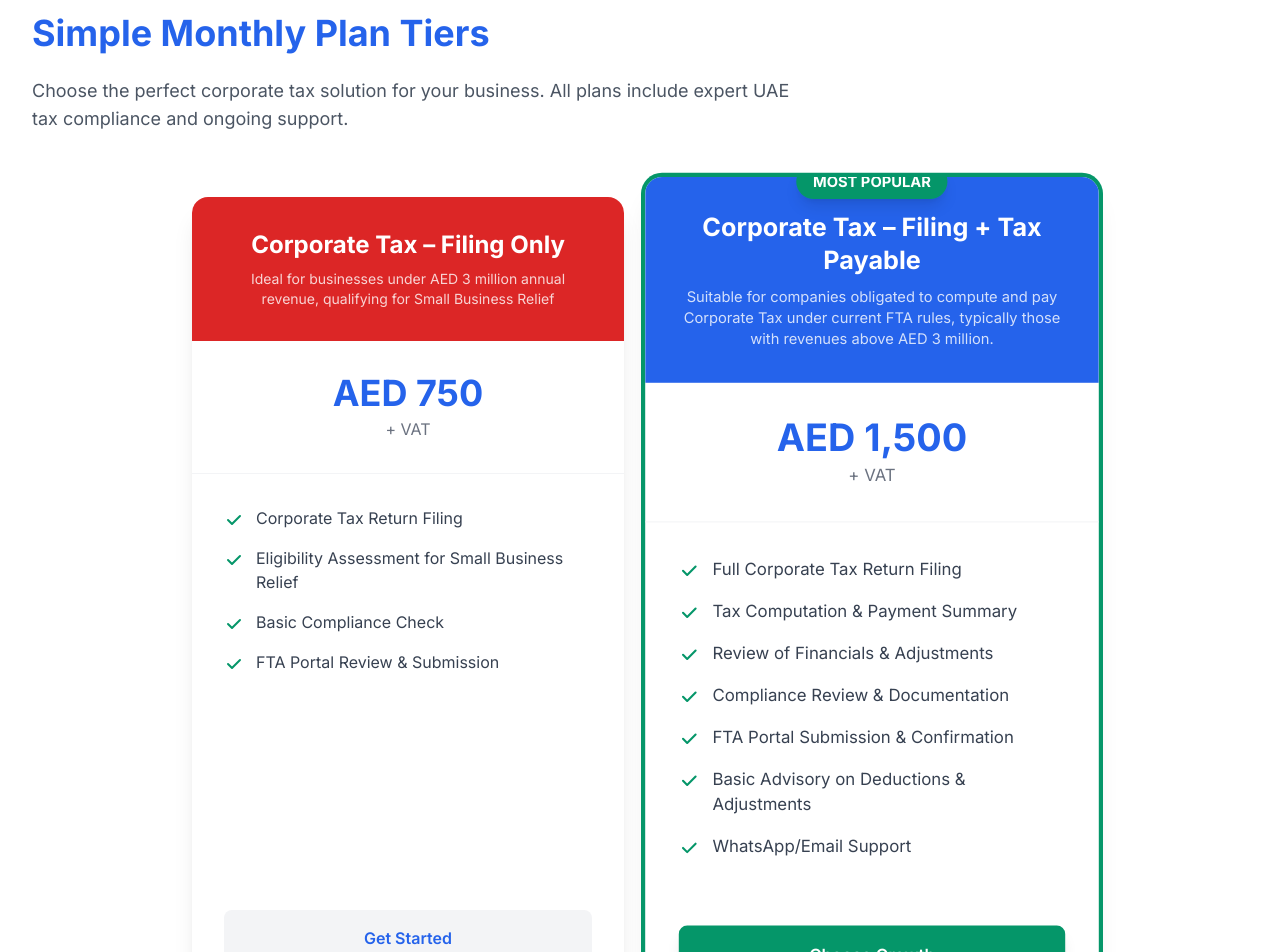
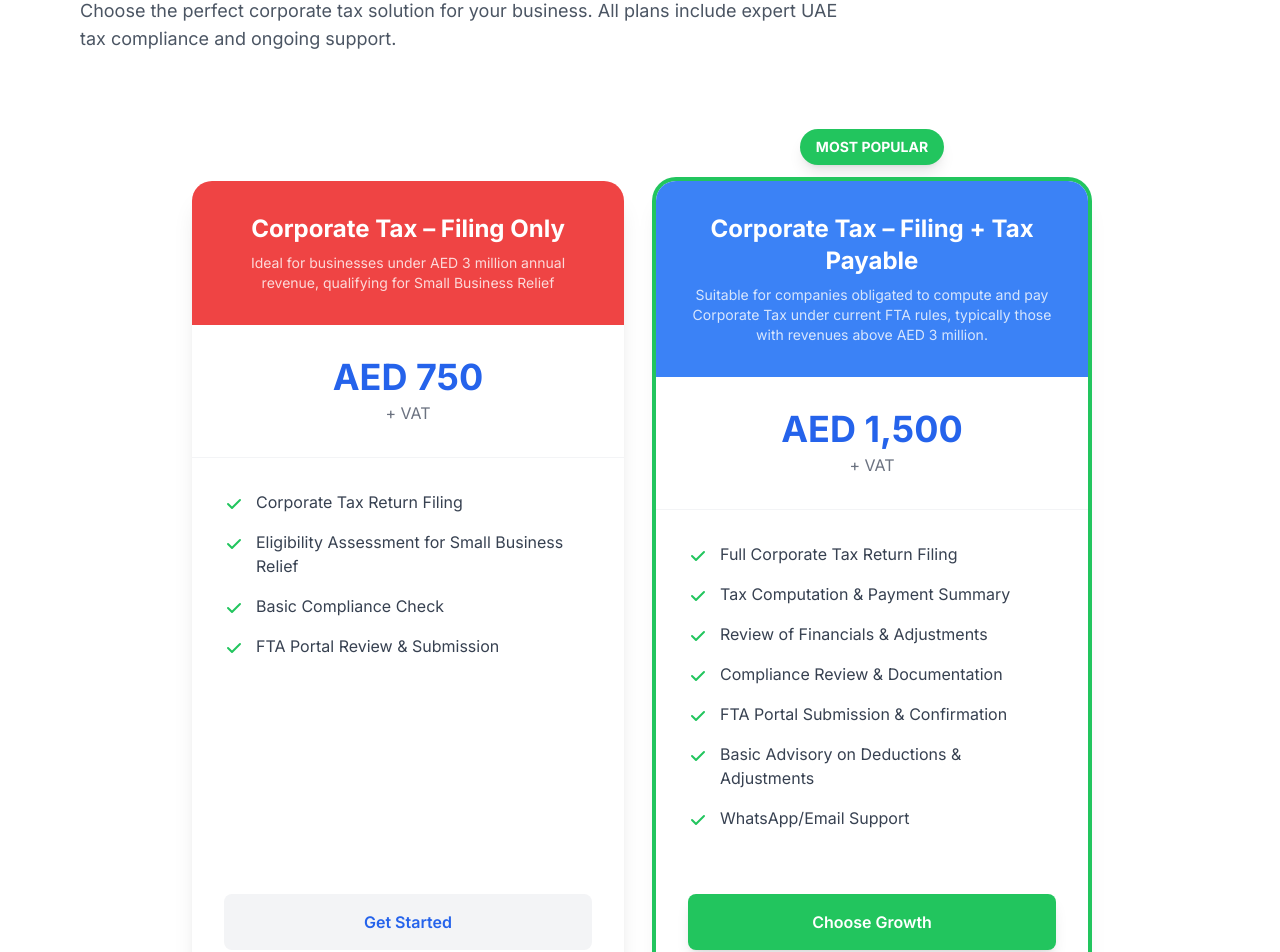
Before and after one commit to AkshayKeerti/StandardAuditingLP, a React (Create React App) app: page / in a window 1280 px wide. Shown: the part 1320-2272 px from the top of the page. Built offline with nearby package versions, Linux system fonts and the light colour scheme.

Commit message:
Update PricingPackages component

```diff
--- a/src/components/PricingPackages.js
+++ b/src/components/PricingPackages.js
@@ -6,7 +6,7 @@ const PricingPackages = () => {
       name: "Corporate Tax – Filing Only",
       price: "AED 750",
       period: "+ VAT",
-      color: "bg-vigor-red",
+      color: "bg-red-500",
       description: "Ideal for businesses under AED 3 million annual revenue, qualifying for Small Business Relief",
       features: [
         "Corporate Tax Return Filing",
@@ -20,7 +20,7 @@ const PricingPackages = () => {
       name: "Corporate Tax – Filing + Tax Payable",
       price: "AED 1,500",
       period: "+ VAT",
-      color: "bg-vigor-blue",
+      color: "bg-blue-500",
       description: "Suitable for companies obligated to compute and pay Corporate Tax under current FTA rules, typically those with revenues above AED 3 million.",
       features: [
         "Full Corporate Tax Return Filing",
@@ -37,10 +37,10 @@ const PricingPackages = () => {
   ];
 
   return (
-    <section className="section-padding bg-white">
-      <div className="container-custom">
+    <section className="py-12 bg-white">
+      <div className="max-w-6xl mx-auto px-4">
         <div className="text-left mb-12 sm:mb-16">
-          <h2 className="text-2xl sm:text-3xl lg:text-4xl font-bold text-vigor-blue mb-4 sm:mb-6 text-left">
+          <h2 className="text-2xl sm:text-3xl lg:text-4xl font-bold text-blue-600 mb-4 sm:mb-6 text-left">
             Simple Monthly Plan Tiers
           </h2>
           <p className="text-base sm:text-lg text-gray-600 max-w-3xl text-left">
@@ -48,26 +48,28 @@ const PricingPackages = () => {
           </p>
         </div>
 
-        <div className="grid md:grid-cols-2 gap-6 sm:gap-8 max-w-4xl mx-auto">
+        <div className="flex flex-row gap-6 sm:gap-8 max-w-4xl mx-auto items-stretch">
           {packages.map((pkg, index) => (
-            <div key={index} className={`relative bg-white rounded-2xl shadow-xl overflow-hidden flex flex-col ${pkg.popular ? 'ring-4 ring-vigor-green transform scale-105' : ''}`}>
+            <div key={index} className="relative w-full flex-1 flex flex-col">
+              {/* Popular banner positioned to not affect card alignment */}
+              <div className="h-12 flex justify-center items-end mb-4">
                 {pkg.popular && (
-                <div className="absolute -top-2 left-1/2 transform -translate-x-1/2 z-10">
-                  <span className="bg-vigor-green text-white px-3 sm:px-4 py-1 sm:py-2 rounded-full text-xs sm:text-sm font-bold shadow-lg">
+                  <span className="bg-green-500 text-white px-3 sm:px-4 py-1 sm:py-2 rounded-full text-xs sm:text-sm font-bold shadow-lg">
                     MOST POPULAR
                   </span>
+                )}
               </div>
-              )}
 
+              <div className={`bg-white rounded-[20px] shadow-xl flex flex-col flex-1 ${pkg.popular ? 'ring-4 ring-green-500' : ''}`}>
                 {/* Package Header */}
-              <div className={`${pkg.color} text-white p-6 sm:p-8 text-center`}>
+                <div className={`${pkg.color} text-white p-6 sm:p-8 text-center rounded-t-[20px]`}>
                   <h3 className="text-xl sm:text-2xl font-bold mb-2">{pkg.name}</h3>
                   <p className="text-white/80 text-xs sm:text-sm">{pkg.description}</p>
                 </div>
 
                 {/* Package Price */}
                 <div className="p-6 sm:p-8 text-center border-b border-gray-100">
-                <div className="text-3xl sm:text-4xl font-bold text-vigor-blue mb-1">{pkg.price}</div>
+                  <div className="text-3xl sm:text-4xl font-bold text-blue-600 mb-1">{pkg.price}</div>
                   <div className="text-sm sm:text-base text-gray-500">{pkg.period}</div>
                 </div>
 
@@ -76,7 +78,7 @@ const PricingPackages = () => {
                   <ul className="space-y-3 sm:space-y-4">
                     {pkg.features.map((feature, featureIndex) => (
                       <li key={featureIndex} className="flex items-start space-x-3 text-left">
-                      <svg className="w-4 h-4 sm:w-5 sm:h-5 text-vigor-green flex-shrink-0 mt-1" fill="currentColor" viewBox="0 0 20 20">
+                        <svg className="w-4 h-4 sm:w-5 sm:h-5 text-green-500 flex-shrink-0 mt-1" fill="currentColor" viewBox="0 0 20 20">
                           <path fillRule="evenodd" d="M16.707 5.293a1 1 0 010 1.414l-8 8a1 1 0 01-1.414 0l-4-4a1 1 0 011.414-1.414L8 12.586l7.293-7.293a1 1 0 011.414 0z" clipRule="evenodd" />
                         </svg>
                         <span className="text-sm sm:text-base text-gray-700 text-left">{feature}</span>
@@ -89,11 +91,12 @@ const PricingPackages = () => {
                 <div className="p-6 sm:p-8 pt-0 mt-auto">
                   <button className={`w-full py-3 sm:py-4 px-6 sm:px-6 rounded-lg font-semibold transition-all duration-300 transform hover:scale-105 text-sm sm:text-base h-12 sm:h-14 flex items-center justify-center ${
                     pkg.popular
-                    ? 'bg-vigor-green text-white hover:bg-green-600 shadow-lg'
-                    : 'bg-gray-100 text-vigor-blue hover:bg-gray-200'
+                      ? 'bg-green-500 text-white hover:bg-green-600 shadow-lg'
+                      : 'bg-gray-100 text-blue-600 hover:bg-gray-200'
                   }`}>
                     {pkg.cta}
                   </button>
+                </div>
               </div>
             </div>
           ))}
@@ -104,7 +107,7 @@ const PricingPackages = () => {
           <p className="text-sm sm:text-base text-gray-600 mb-4 text-left">
             Need a custom solution? Contact us for a personalized quote.
           </p>
-          <button className="btn-primary text-sm sm:text-base lg:text-lg px-6 sm:px-8 py-3 sm:py-4 bg-vigor-green text-white hover:bg-green-600">
+          <button className="px-6 sm:px-8 py-3 sm:py-4 bg-green-500 text-white hover:bg-green-600 rounded-lg font-semibold text-sm sm:text-base lg:text-lg transition-colors">
             Request Custom Quote
           </button>
         </div>
```
Lines whose indentation alone changed are shown as unchanged.
